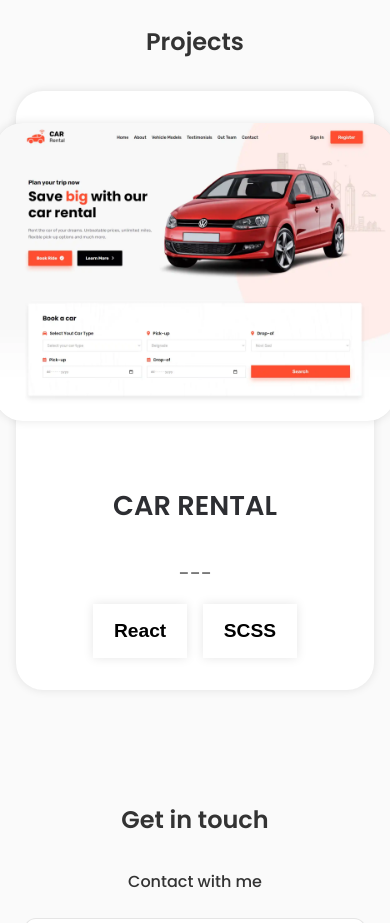
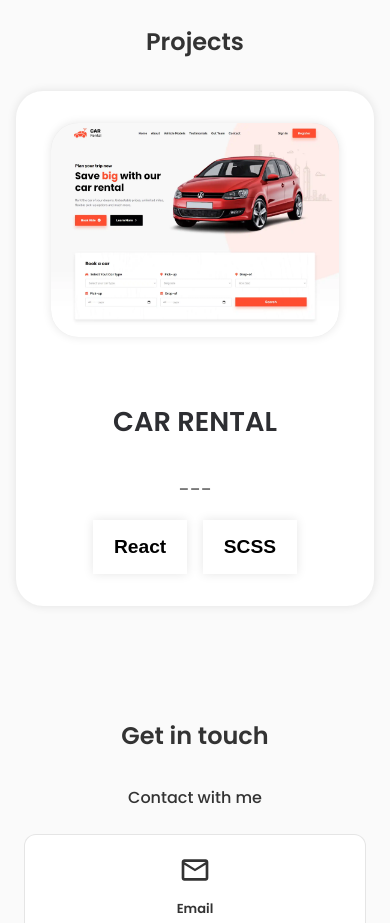
Before and after one commit to whithmeee/portfolio, a React (Vite) app: page / in a window 390 px wide. Shown: the part 2500-3423 px from the top of the page. Built offline with nearby package versions, Linux system fonts and the light colour scheme.

Commit message:
resizing for adaptive layout

```diff
--- a/src/components/works/Works.css
+++ b/src/components/works/Works.css
@@ -139,8 +139,8 @@
 
 @media screen and (max-width: 576px) {
     .projects-grid .pro__img {
-        width: 25rem;
-        max-height: 298px;
+        width: 18rem;
+        max-height: 214px;
     }
 
     .projects-grid .pro__text {
```
